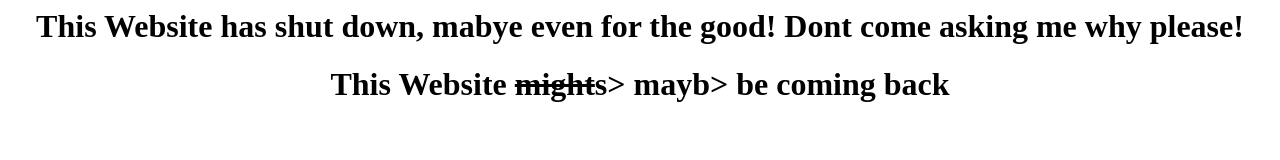
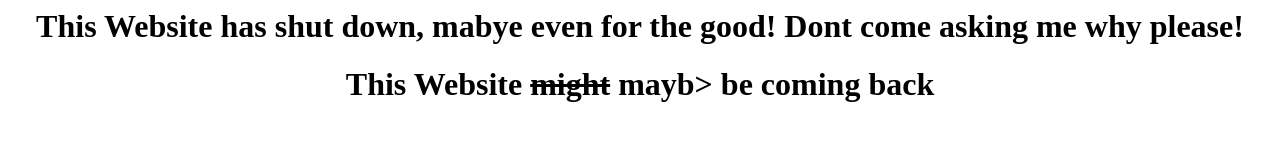
Before and after one commit to infmapi/Infmapiuser.github.io, a plain HTML site: page index.html in a window 1280 px wide. Drawn offline with Linux system fonts and the light colour scheme.

Commit message:
Update index.html

```diff
--- a/index.html
+++ b/index.html
@@ -3,5 +3,5 @@
 <h1>This Website has shut down, mabye even for the good! Dont come asking me why please! </h1>
 </center>
 <center>
-<h1>This Website <s>might</s>s><b> may</s>b> be coming back</h1>
+<h1>This Website <s>might</s><b> may</s>b> be coming back</h1>
 </center>
```
